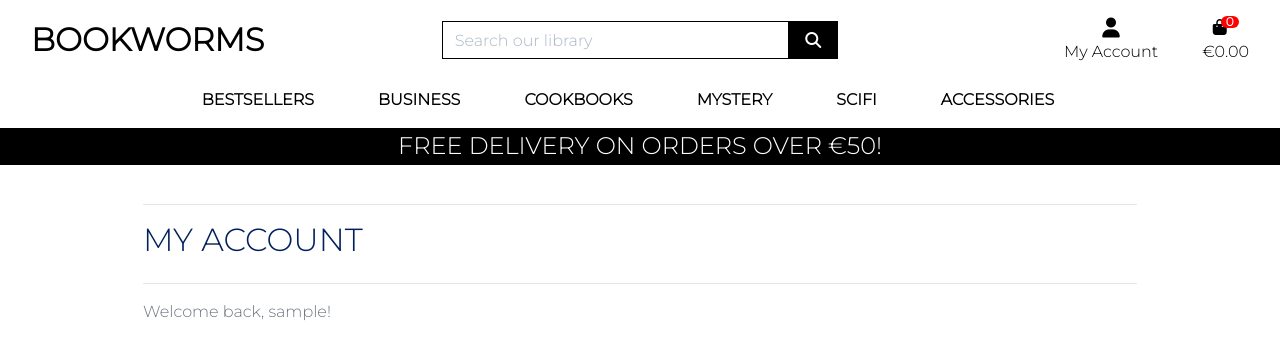
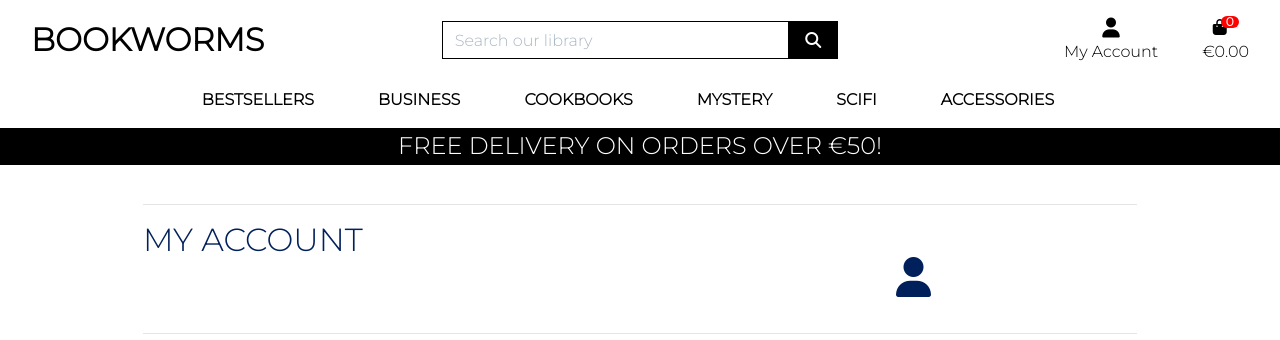
Before and after one commit to MoniMurray/bookworms-et-al, a Django app: page /profile/ in a window 1280 px wide. Shown: the top 340 px of the page. Run offline with Django 3.2, Linux system fonts and the light colour scheme; the visitor is signed in with stand-in values (Sample User, id 1); data comes from the database, SQL or seed files in the repository; data that the repository does not hold is empty; some libraries are stand-ins or nearby versions.

Commit message:
Limit profile image rendering to Profile template

```diff
--- a/profiles/templates/profiles/profile.html
+++ b/profiles/templates/profiles/profile.html
@@ -38,7 +38,14 @@ with secure payment, book-lovers and readers, Irish-owned shop">
     <div class="row">
         <div class="col">
             <hr>
-            <h2 class="logo-font mb-4">My Account</h2>
+            <!-- profile image -->
+            <h2 class="logo-font mb-4">My Account<span><div class="profile-img text-center offset-lg-9">
+                {% if user.profile.image %}
+                    <img src="{{ profile.image }}" alt="{{ user.profile }}'s profile image">
+                {% else %}
+                    <i class="fas fa-user fa-lg"></i>
+                {% endif %}
+            </div></span>   </h2>
             <hr>
             <p class="text-muted">Welcome back, {{ user.profile }}!</p>
         </div>
@@ -49,14 +56,6 @@ with secure payment, book-lovers and readers, Irish-owned shop">
 
         <!-- Default Delivery Information -->
         <div class="col-12 col-lg-3 order-lg-last">
-            <!-- profile image -->
-            <!-- <div class="profile-img text-center offset-lg-9">
-                {% if user.profile.image %}
-                    <img src="{{ user.profile.image }}" alt="{{ user.profile }}'s profile image">
-                {% else %}
-                    <img src="{{ MEDIA_URL }}robot-line-icon.svg" alt="No Profile Image Available icon">
-                {% endif %}
-            </div> -->
 
             <!-- profile address -->
             <p class="text-muted">PRIMARY ADDRESS</p>
--- a/templates/base.html
+++ b/templates/base.html
@@ -84,6 +84,7 @@
                             aria-haspopup="true" aria-expanded="false">
                             <div class="text-center">
                                 <div><i class="fas fa-user fa-lg"></i></div>
+
                                 <p class="my-0">My Account</p>
                             </div>
                         </a>
--- a/templates/includes/mobile_top_header.html
+++ b/templates/includes/mobile_top_header.html
@@ -30,14 +30,7 @@
     <a class="text-black nav-link d-block d-lg-none" href="{% url 'profile' %}" id="user-options" data-toggle="dropdown"
         aria-haspopup="true" aria-expanded="false">
         <div class="text-center">
-            <!-- <div><i class="fas fa-user fa-lg"></i></div> -->
-            <div class="profile-img text-center offset-lg-9">
-                {% if user.profile.image %}
-                    <img src="{{ profile.image }}" alt="{{ user.profile }}'s profile image">
-                {% else %}
-                    <i class="fas fa-user fa-lg"></i>
-                {% endif %}
-            </div>
+            <div><i class="fas fa-user fa-lg"></i></div>
             <p class="my-0">My Account</p>
         </div>
     </a>
```
Also changed, not shown: profiles/forms.py (+1 -8 lines).
